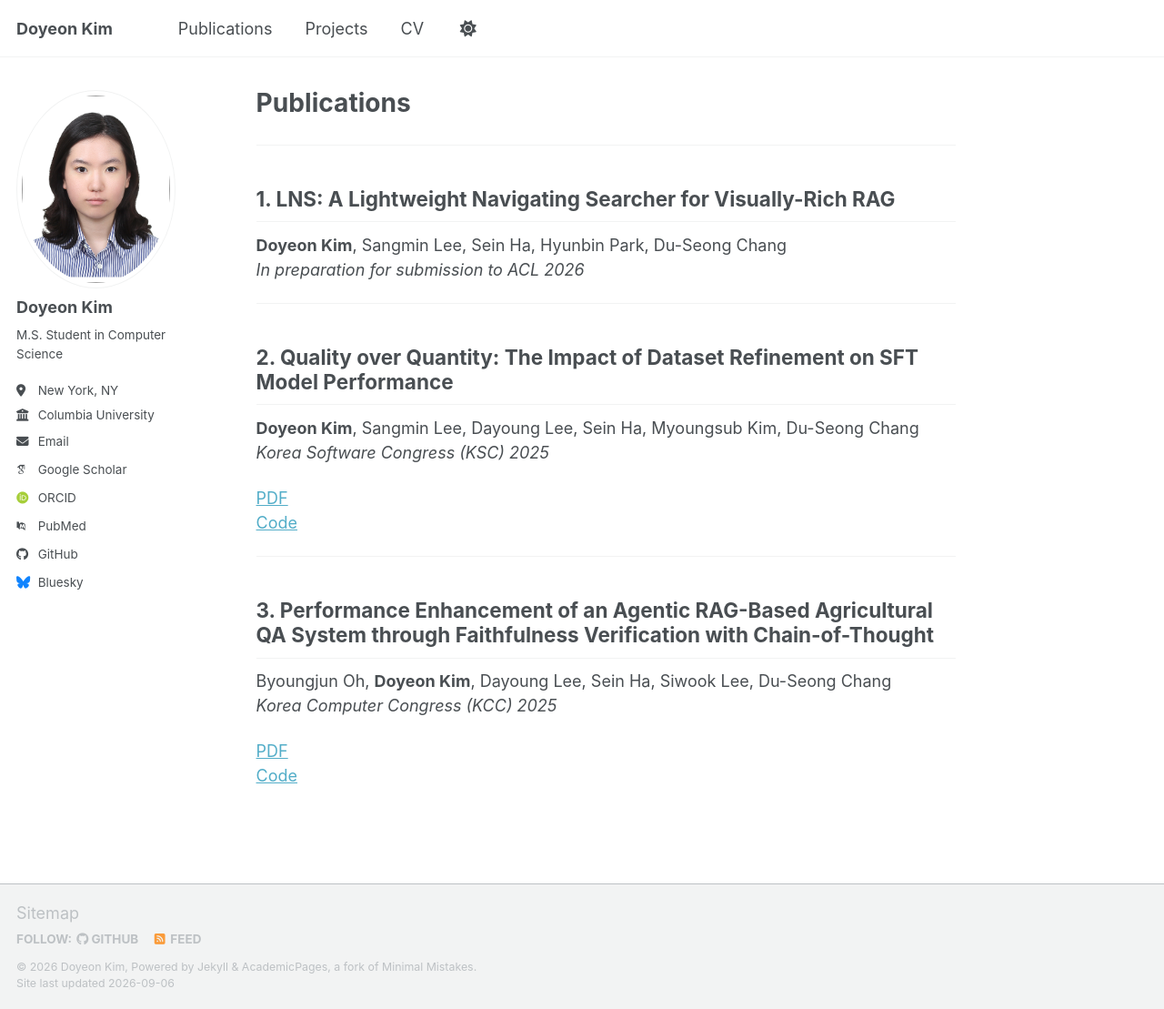
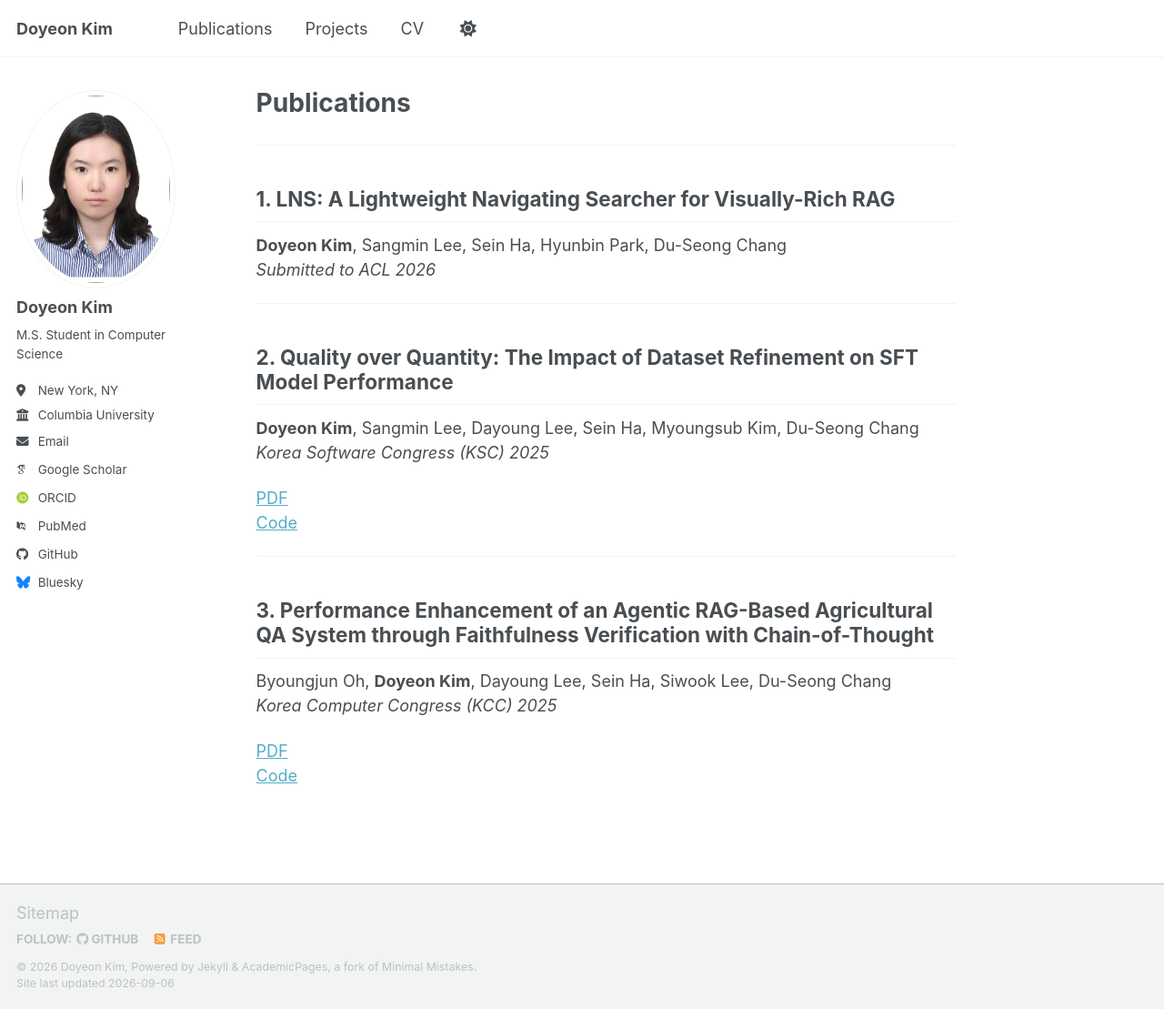
Before and after one commit to jshine0914/jshine0914.github.io, a Jekyll site: the page built from _pages/publications.md, in a window 1280 px wide and 1109 px high. Shown: the whole window at 91% size. Built offline with Jekyll 4.4.1, drawn with Linux system fonts in a browser that asks for light colours; some web fonts are replaced; a script bundle is joined from its source files by our own code; library files that are not in the unit come from our copies.

Commit message:
Update publications.md

```diff
--- a/_pages/publications.md
+++ b/_pages/publications.md
@@ -11,7 +11,7 @@ author_profile: true
 
 ## 1. LNS: A Lightweight Navigating Searcher for Visually-Rich RAG
 **Doyeon Kim**, Sangmin Lee, Sein Ha, Hyunbin Park, Du-Seong Chang
-*In preparation for submission to ACL 2026*
+*Submitted to ACL 2026*
 
 ---
 
```
